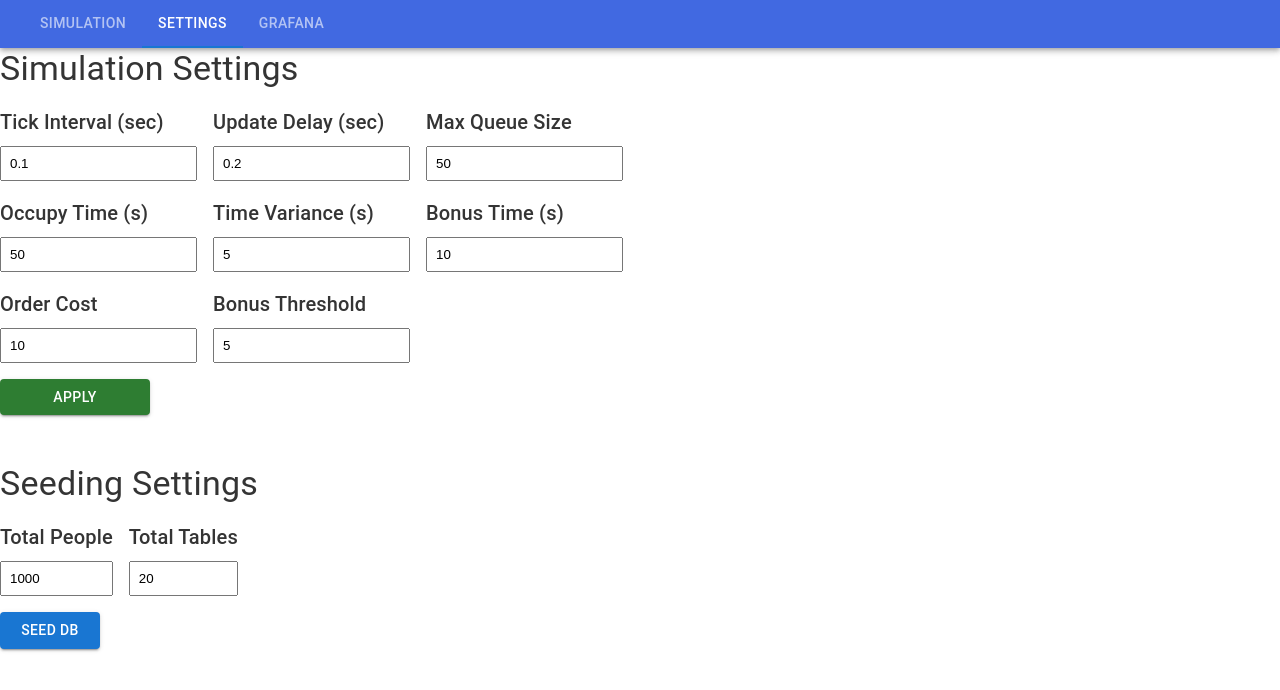
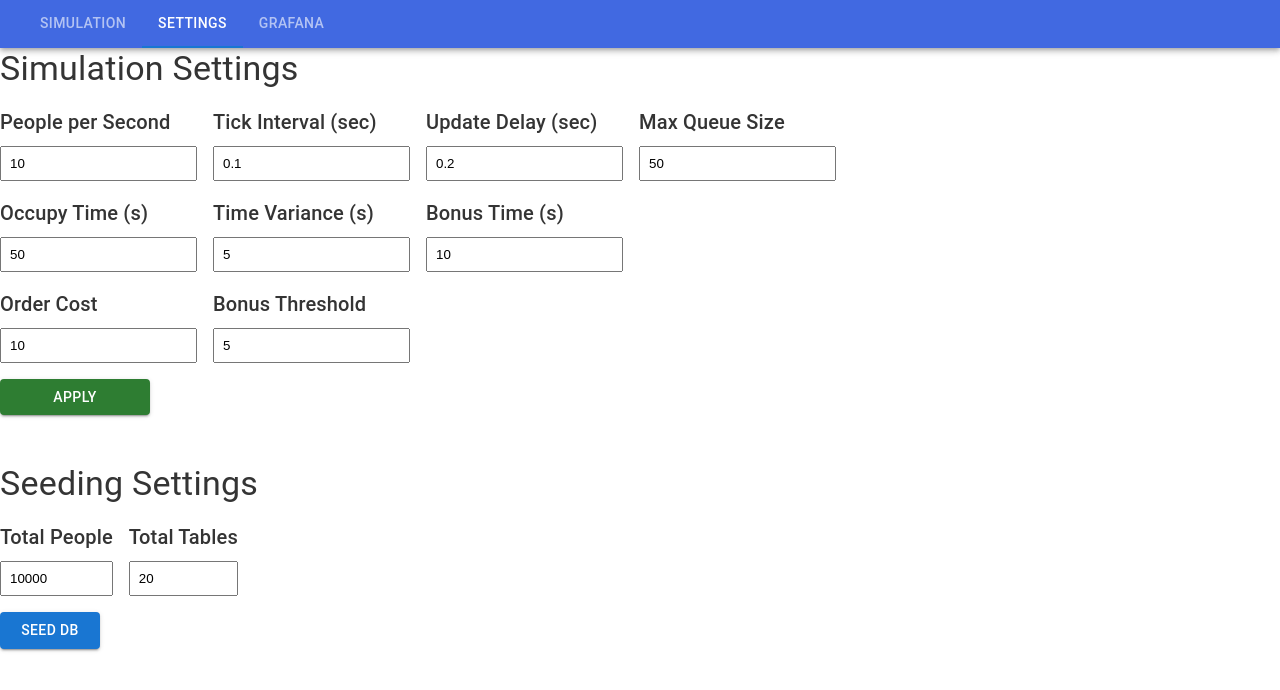
Before and after one commit to Mionuel/unicaf, a React app in the folder frontend/: page /settings in a window 1280 px wide. Shown: the top 690 px of the page. Built offline with nearby package versions, Linux system fonts and the light colour scheme; no server answers; the HTML template or start-up script is replaced by a standard one.

Commit message:
feat: changed some default values

```diff
--- a/frontend/src/features/settings/SettingsPage.jsx
+++ b/frontend/src/features/settings/SettingsPage.jsx
@@ -17,10 +17,11 @@ function SettingsPage() {
     occupy_seconds_snack: 10,
     order_cost: 10.0,
     bonus_threshold: 5,
+    people_per_second: 10.0,
   });
 
   const [seedSettings, setSeedSettings] = useState({
-    peopleTotal: 1000,
+    peopleTotal: 10000,
     tablesTotal: 20,
   });
 
@@ -66,6 +67,14 @@ function SettingsPage() {
 
         <Stack direction="column" sx={{ maxWidth: 300 }} spacing={2}>
           <Stack direction="row" spacing={2}>
+            <NumberField
+              type="number"
+              label="People per Second"
+              min={0.000001}
+              step={0.5}
+              value={simSettings.people_per_second}
+              onChange={handleSimChange("people_per_second")}
+            />
             <NumberField
               type="number"
               label="Tick Interval (sec)"
@@ -155,7 +164,7 @@ function SettingsPage() {
               type="number"
               label="Total People"
               min={100}
-              max={10000}
+              max={100000}
               value={seedSettings.peopleTotal}
               onChange={handleSeedChange("peopleTotal")}
             />
```
